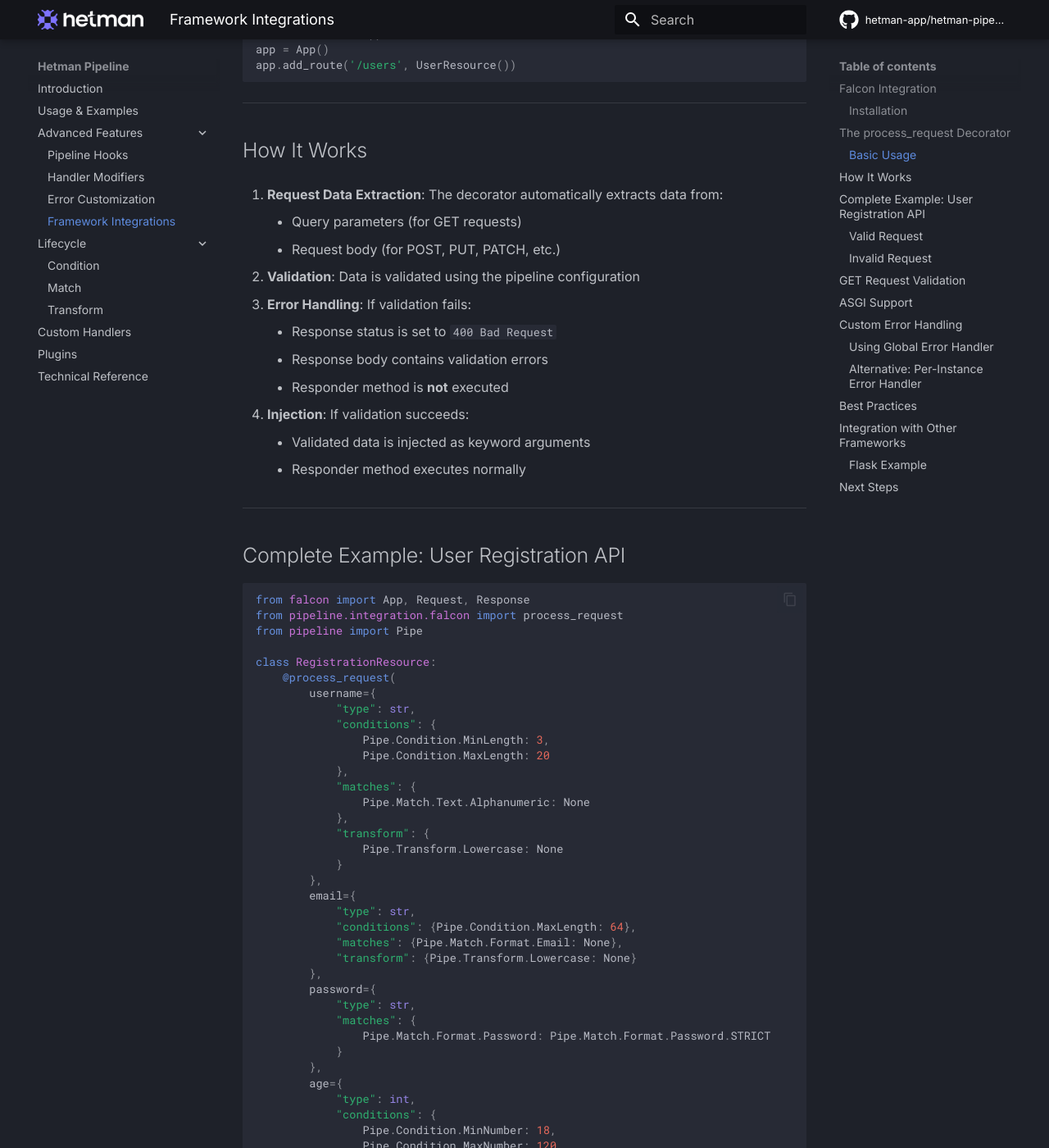
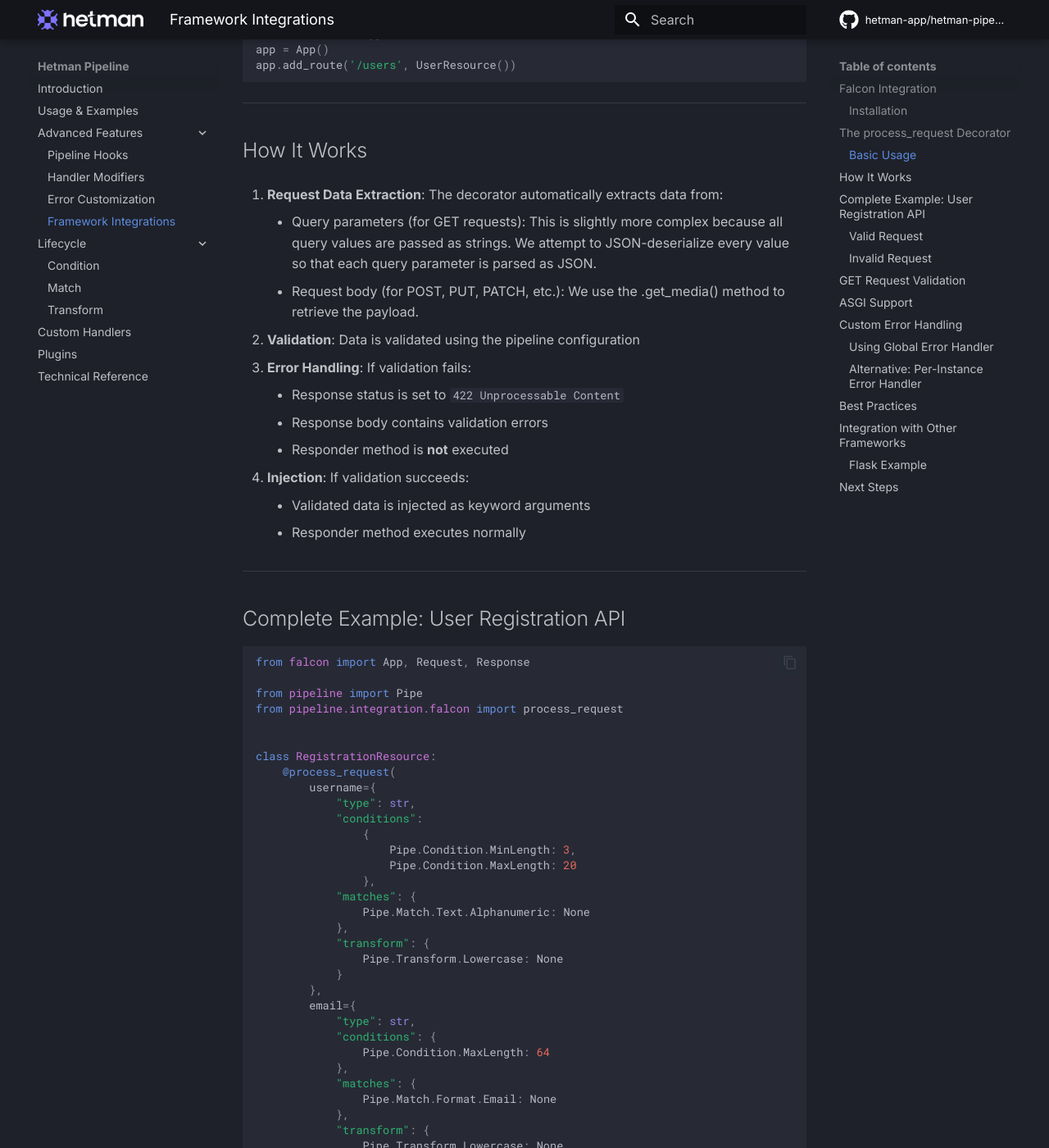
Before and after one commit to hetman-app/hetman-pipeline, an MkDocs documentation site: the page built from docs/integrations.md, in a window 1280 px wide and 1400 px high, scrolled down 1302 px. Shown: the whole window at 82% size. Built offline with MkDocs 1.6.1 and Material for MkDocs 9.7.7, drawn with Linux system fonts in a browser that asks for light colours; comment, search, counter and statistics services are not loaded; some of the changed text lies outside the part shown.

Commit message:
docs(falcon): adapt documentation to changes

````diff
--- a/docs/integrations.md
+++ b/docs/integrations.md
@@ -61,14 +61,14 @@
 
 1. **Request Data Extraction**: The decorator automatically extracts data from:
 
-    - Query parameters (for GET requests)
-    - Request body (for POST, PUT, PATCH, etc.)
+    - Query parameters (for GET requests): This is slightly more complex because all query values are passed as strings. We attempt to JSON-deserialize every value so that each query parameter is parsed as JSON.
+    - Request body (for POST, PUT, PATCH, etc.): We use the .get_media() method to retrieve the payload.
 
 2. **Validation**: Data is validated using the pipeline configuration
 
 3. **Error Handling**: If validation fails:
 
-    - Response status is set to `400 Bad Request`
+    - Response status is set to `422 Unprocessable Content`
     - Response body contains validation errors
     - Responder method is **not** executed
 
@@ -82,17 +82,20 @@
 
 ```python
 from falcon import App, Request, Response
+
+from pipeline import Pipe
 from pipeline.integration.falcon import process_request
-from pipeline import Pipe
+
 
 class RegistrationResource:
     @process_request(
         username={
             "type": str,
-            "conditions": {
-                Pipe.Condition.MinLength: 3,
-                Pipe.Condition.MaxLength: 20
-            },
+            "conditions":
+                {
+                    Pipe.Condition.MinLength: 3,
+                    Pipe.Condition.MaxLength: 20
+                },
             "matches": {
                 Pipe.Match.Text.Alphanumeric: None
             },
@@ -182,28 +202,28 @@
   }'
 ```
 
-**Response (400 Bad Request):**
+**Response (422 Unprocessable Content):**
 
 ```json
 {
 	"username": [
 		{
 			"id": "min_length",
-			"msg": "Too short. This must be at least 3 characters.",
+			"msg": "Too short. Minimum length is 3 characters.",
 			"value": "ab"
 		}
 	],
 	"email": [
 		{
 			"id": "email",
-			"msg": "Invalid email address format.",
+			"msg": "Invalid email address format (e.g., 'user@example.com').",
 			"value": "invalid-email"
 		}
 	],
 	"password": [
 		{
 			"id": "password",
-			"msg": "Min 6, Max 64, 1 Upper, 1 Lower, 1 Digit, 1 Special",
+			"msg": "Password too weak. Required: 6-64 characters, at least 1 uppercase, 1 lowercase, 1 digit, and 1 special character.",
 			"value": "weak"
 		}
 	]
@@ -454,7 +474,7 @@
     result = user_pipeline.run(data=request.json)
 
     if result.errors:
-        return jsonify(result.errors), 400
+        return jsonify(result.errors), 422
 
     # Use validated data
     return jsonify({
````
Also changed, not shown: other parts of docs/integrations.md (+29 -12 lines).
